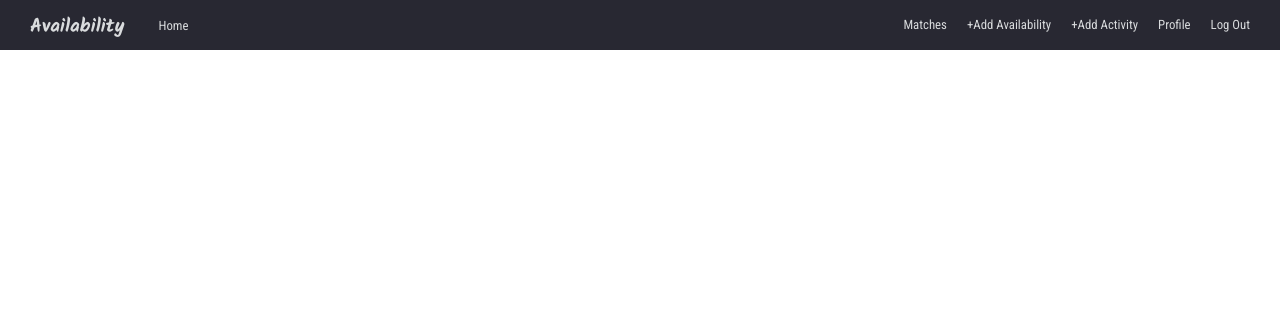
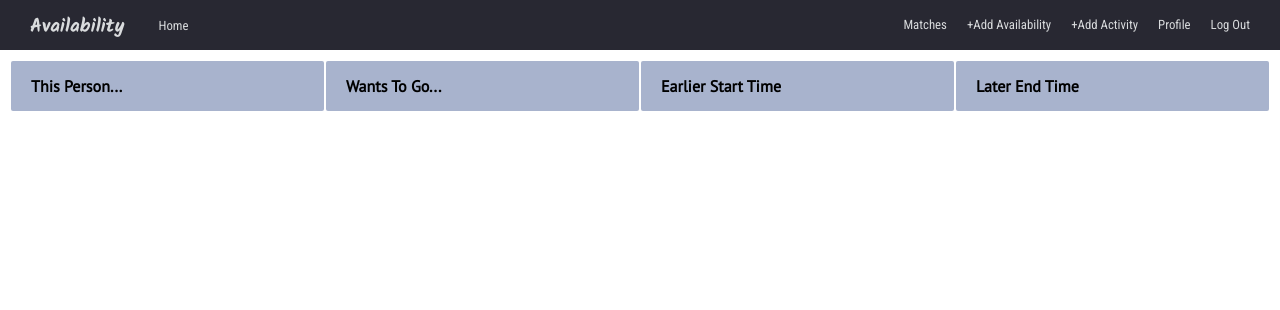
Before and after one commit to wikantsa/AvailabilityTracker, a Django app: page /matches/ in a window 1280 px wide. Shown: the top 310 px of the page. Run offline with Django 3.2, Linux system fonts and the light colour scheme; the visitor is signed in with stand-in values (Sample User, id 1); data comes from the database, SQL or seed files in the repository; data that the repository does not hold is empty; parts of the project's set-up code (start-up, migrations or seed data) failed here and were passed over.

Commit message:
Added the display of overlapping matches in the matches page

```diff
--- a/availability/templates/matches.html
+++ b/availability/templates/matches.html
@@ -5,7 +5,19 @@
 {% endblock %}
 
 {% block body %}
-    {% for match in matches %}
-		{{ match }}<br>
+<link rel="stylesheet" type="text/css" href="/static/matches.css">
+	<div class="match-grid">
+	<div class="header-row flex flex-other">This Person...</div>
+	<div class="header-row flex flex-activity">Wants To Go...</div>
+	<div class="header-row flex flex-start">Earlier Start Time</div>
+	<div class="header-row flex flex-end">Later End Time</div>
+	{% for match in matches %}
+		{% for me, other, activity, start, end in match %}
+			<div class="flex flex-other flex-item">{{ other }}</div>
+			<div class="flex flex-activity flex-item">{{ activity }}</div>
+			<div class="flex flex-start flex-item">{{ start }}</div>
+			<div class="flex flex-end flex-item">{{ end }} </div>
+		{% endfor %}
 	{% endfor %}
+	</div>
 {% endblock %}
--- a/availability/views.py
+++ b/availability/views.py
@@ -167,6 +167,17 @@
     for my in my_availabilities:
         for other in other_availabilities:
             if my.activity.name == other.activity.name:
-                matches.append(my.person.user.username + ' and ' + other.person.user.username + ' - ' + my.activity.name)
+                my_names = []
+                other_names = []
+                activities = []
+                starts = []
+                ends = []
+                if my.start < other.start < my.end or my.start < other.end < my.end:
+                    my_names.append(my.person.user.username)
+                    other_names.append(other.person.user.username)
+                    activities.append(my.activity.name)
+                    starts.append(max({my.start, other.start}).strftime("%b %d, %Y %H:%M"))
+                    ends.append(max({my.end, other.end}).strftime("%b %d, %Y %H:%M"))
+                    matches.append(zip(my_names, other_names, activities, starts, ends))
 
     return render(request, 'matches.html', {'matches': matches})
--- /dev/null
+++ b/static_files/matches.css
@@ -0,0 +1,46 @@
+@import url('https://fonts.googleapis.com/css?family=PT+Sans');/*font-family: 'PT Sans', sans-serif;*/
+.match-grid
+{
+	font-size:0;
+	margin:10px;
+	padding-top:10px;
+}
+.header-row
+{
+	font-weight:600;
+	text-indent:20px;
+	min-height:50px;
+	line-height:50px;
+	background:#A8B3CD;
+}
+.flex
+{
+	display:inline-flex;
+	font-size:16px;
+	font-family: 'PT Sans', sans-serif;
+	margin:1px;
+	border-radius:2px;
+}
+.flex-item
+{
+	min-height:40px;
+	text-indent:30px;
+	line-height:40px;
+	background:#d9d9d9;
+}
+.flex-other
+{
+	min-width:calc(25% - 2px);
+}
+.flex-activity
+{
+	min-width:calc(25% - 2px);
+}
+.flex-start
+{
+	min-width:calc(25% - 2px);
+}
+.flex-end
+{
+	min-width:calc(25% - 2px);
+}
```
